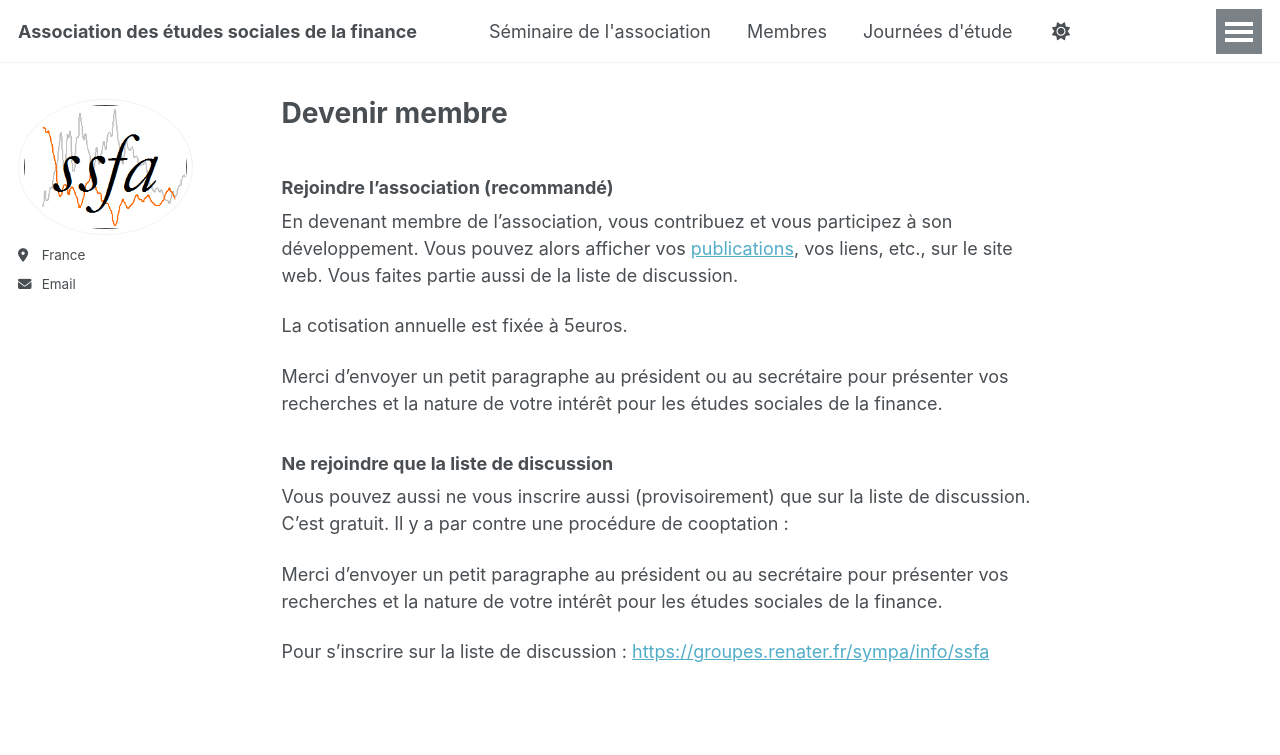
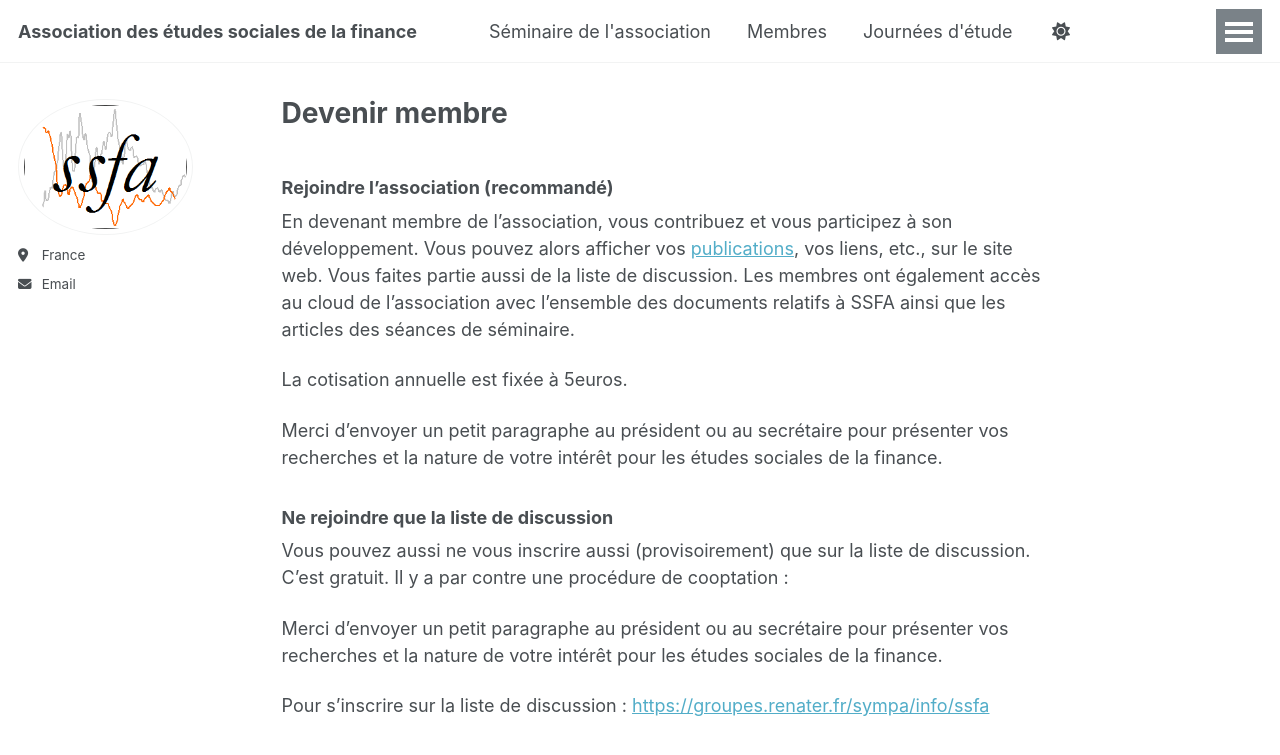
Before and after one commit to ssfa-aesf/ssfa-aesf.github.io, a Jekyll site: the page built from _pages/adhesion.md, in a window 1280 px wide and 931 px high. Shown: the top 755 px of the window. Built offline with Jekyll 4.4.1, drawn with Linux system fonts in a browser that asks for light colours.

Commit message:
Update adhesion.md

```diff
--- a/_pages/adhesion.md
+++ b/_pages/adhesion.md
@@ -6,7 +6,7 @@ author_profile: true
 ---
 
 ### Rejoindre l’association (recommandé)
-En devenant membre de l’association, vous contribuez et vous participez à son développement. Vous pouvez alors afficher vos [publications](/publications/), vos liens, etc., sur le site web. Vous faites partie aussi de la liste de discussion.
+En devenant membre de l’association, vous contribuez et vous participez à son développement. Vous pouvez alors afficher vos [publications](/publications/), vos liens, etc., sur le site web. Vous faites partie aussi de la liste de discussion. Les membres ont également accès au cloud de l'association avec l'ensemble des documents relatifs à SSFA ainsi que les articles des séances de séminaire.
 
 La cotisation annuelle est fixée à 5euros.
 
```
